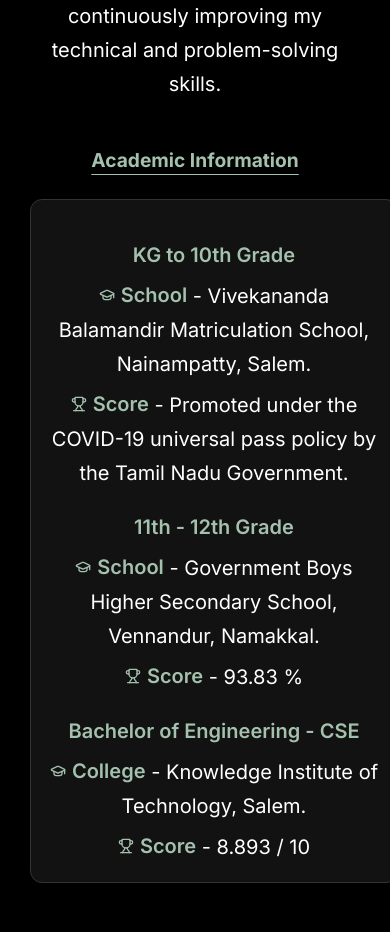
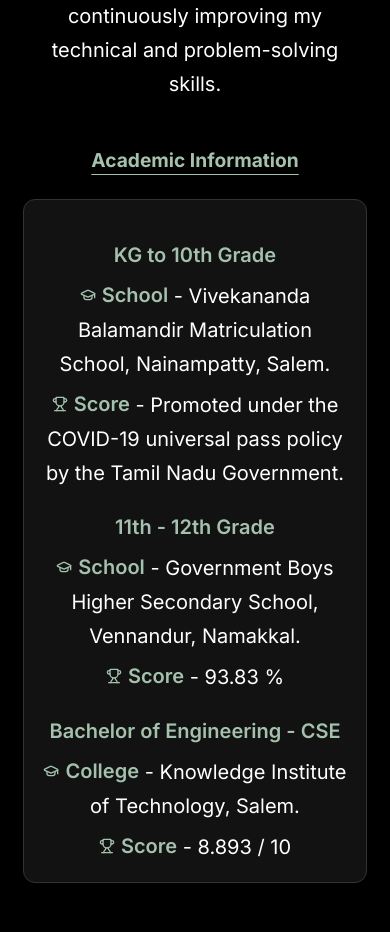
Before and after one commit to Elango-Kannan-00/Portfolio-Website, a React (Vite) app: page / in a window 390 px wide. Shown: the part 1060-1992 px from the top of the page. Built offline with nearby package versions, Linux system fonts and the light colour scheme.

Commit message:
Enhanced UI

```diff
--- a/src/App.css
+++ b/src/App.css
@@ -766,7 +766,9 @@
 
   #about > div {
     width: 100%;
-    padding: 0 2%;
+    max-width: 100%;
+    margin: 0 auto;
+    padding: 0;
     box-sizing: border-box;
     text-align: center;
   }
@@ -778,6 +780,9 @@
   }
 
   .about-columns {
+    width: 100%;
+    max-width: 500px;
+    margin: 0 auto;
     flex-direction: column;
     align-items: center !important;
     justify-content: flex-start !important;
@@ -786,7 +791,7 @@
 
   .about-column {
     width: 100%;
-    max-width: 480px;
+    max-width: none;
     flex: 0 0 auto !important;
     min-width: 0 !important;
     text-align: center !important;
@@ -796,7 +801,9 @@
   }
 
   #about .about-card {
-    width: min(100%, 460px);
+    width: 100%;
+    max-width: 460px;
+    box-sizing: border-box;
     text-align: center;
     margin-left: auto !important;
     margin-right: auto !important;
```
